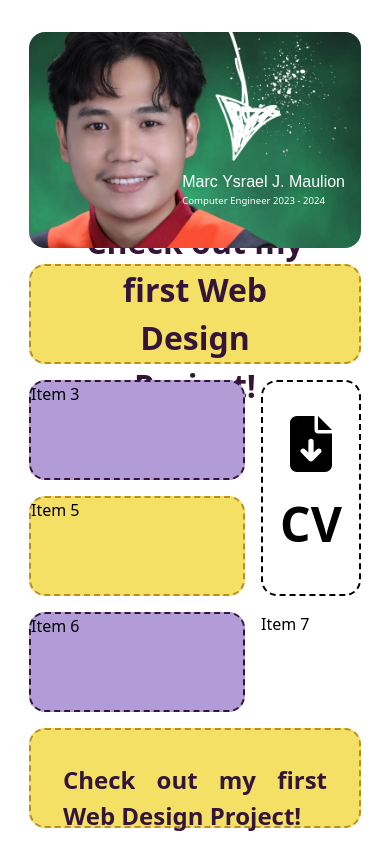
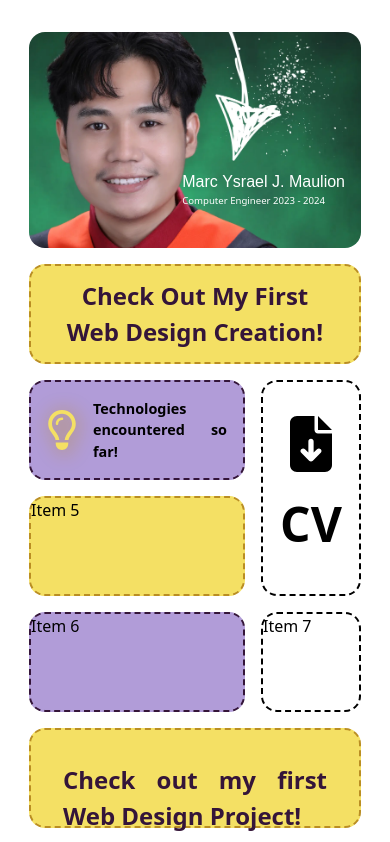
Before and after one commit to mrcysrl/Maulion-Portfolio, a React (Create React App) app: page / in a window 390 px wide. Shown: the top 842 px of the page. Built offline with nearby package versions, Linux system fonts and the light colour scheme; a web font is replaced by a local one.

Commit message:
responsive part 3

```diff
--- a/package.json
+++ b/package.json
@@ -3,7 +3,9 @@
   "version": "0.1.0",
   "private": true,
   "dependencies": {
+    "@fortawesome/fontawesome-svg-core": "^6.7.2",
     "@fortawesome/free-brands-svg-icons": "^6.7.2",
+    "@fortawesome/free-regular-svg-icons": "^6.7.2",
     "@fortawesome/free-solid-svg-icons": "^6.7.2",
     "@fortawesome/react-fontawesome": "^0.2.2",
     "@testing-library/jest-dom": "^5.17.0",
--- a/src/App.js
+++ b/src/App.js
@@ -2,10 +2,11 @@ import React, { useState, useEffect } from "react";
 import { library } from '@fortawesome/fontawesome-svg-core';
 import { FontAwesomeIcon } from '@fortawesome/react-fontawesome';
 import { faFacebook, faLinkedin } from '@fortawesome/free-brands-svg-icons';
-import { faEnvelope, faFile, faFileArrowDown} from '@fortawesome/free-solid-svg-icons';
+import { faEnvelope, faFile, faFileArrowDown } from '@fortawesome/free-solid-svg-icons';
+import { faLightbulb } from '@fortawesome/free-regular-svg-icons';
 import { ReactTyped as Typed } from "react-typed";
 
-library.add(faFacebook, faLinkedin, faEnvelope, faFile, faFileArrowDown);
+library.add(faFacebook, faLinkedin, faEnvelope, faFile, faFileArrowDown, faLightbulb);
 
 export default function App() {
   const [expandedItem, setExpandedItem] = useState(null);           // Expand Function
@@ -128,8 +129,8 @@ export default function App() {
 
                 <div className="scrollable__items sm:max-h-[675px] md:max-h-[791px] lg:max-h-[675px] xl:max-h-[591px] 2xl:max-h-[623px] overflow-y-auto overflow-x-hidden scrollbar-hide">
 
-                  <div className="scrollable__wrapper flex flex-col w-full sm:py-[5rem] xl:py-[3rem]">
-                  <div className="scroll__container grid sm:gap-[5rem] lg:gap-[10rem]">
+                  <div className="scrollable__wrapper flex flex-col w-full sm:py-[5rem]  xl:py-[3rem]">
+                  <div className="scroll__container grid sm:gap-[5rem] lg:gap-[10rem] mb-[3rem]">
 
                     {/* First Scroll */}
                     <div className="first__scroll w-full flex sm:flex-col xl:flex-row items-center justify-evenly sm:gap-[2rem] xl:gap-0 sm:mb-[5rem] md:mb-[10rem] lg:mb-0">
@@ -207,8 +208,8 @@ export default function App() {
             {expandedItem === "item2" ? (
               <div className="expandedContent">Expanded content for Item 2</div>
             ) : (
-              <div className="item2__title h-full flex justify-center items-center">
-                <h1 className="text-center font-bold text-[2rem] p-[3rem] text-[#341539]">Check out my first Web Design Project!</h1>
+              <div className="item2__title w-full h-full flex justify-center items-center">
+                <h1 className="text-center font-bold sm:text-[1.5rem] xl:text-[1.4rem] sm:p-[2rem] xl:p-[1rem] 2xl:text-[2rem] 2xl:p-[3rem] text-[#341539]">Check Out My First Web Design Creation!</h1>
               </div>
 
             )}
@@ -224,7 +225,10 @@ export default function App() {
             {expandedItem === "item3" ? (
               <div className="expandedContent">Expanded content for Item 3</div>
             ) : (
-              "Item 3"
+              <div className="item3__title flex sm:p-[1rem] md:p-[2rem] sm:flex-row xl:flex-col sm:gap-[1rem] md:gap-[2rem] xl:gap-[1rem] justify-center items-center w-full h-full">
+                <FontAwesomeIcon icon={faLightbulb} className="icon sm:text-[2.5rem] md:text-[3.5rem] 2xl:text-[4rem] text-[#f4e064] drop-shadow-[2px_2px_10px_#ba8e23]"/>
+                <h1 className="sm:text-justify xl:text-center font-bold sm:text-[.9rem] md:text-[1.5rem]">Technologies encountered so far!</h1>
+              </div>
             )}
           </div>
 
@@ -235,7 +239,7 @@ export default function App() {
           <a href={`${process.env.PUBLIC_URL}/Marc Ysrael J. Maulion (CV 2025).pdf`} download="Marc Ysrael J. Maulion (CV 2025).pdf" className="flex sm:flex-col md:flex-row justify-center items-center p-[2rem] sm:gap-[1rem] md:gap-[2rem] 2xl:gap-[1rem] w-full h-full">
           <h1 className="font-bold sm:hidden 2xl:block text-[1.3rem]">get my CV – let's make things happen!</h1>
           <h1 className="font-bold sm:block 2xl:hidden sm:order-1 md:order-none sm:text-[3rem] md:text-[4rem]">CV</h1>
-                <FontAwesomeIcon icon={faFileArrowDown} className="text-black text-[3.5rem]" />
+                <FontAwesomeIcon icon={faFileArrowDown} className="text-black text-[3.5rem]"/>
               </a>
           </div>
 
--- a/src/index.css
+++ b/src/index.css
@@ -45,12 +45,13 @@
 }
 
 .bento__wrapper > .bento__item:nth-child(6),
-.bento__wrapper > .bento__item:nth-child(3){
+.bento__wrapper > .bento__item:nth-child(3) {
   background: #b19cd8;
   border: dashed 2px #341539;
 }
 
-.bento__wrapper > .bento__item:nth-child(4){
+.bento__wrapper > .bento__item:nth-child(4),
+.bento__item:nth-child(7) {
   border: dashed 2px #000000;
 }
 
@@ -132,6 +133,24 @@
   transition: transform 0.3s ease;
 }
 
+.item3__title:hover .icon {
+  transform: scale(1.3);
+  transition: transform 0.3s ease;
+}
+
+.item3__title .icon {
+  transition: transform 0.3s ease;
+}
+
+.item3__title:hover h1 {
+  transform: scale(1.1);
+  transition: transform 0.3s ease;
+}
+
+.item3__title h1 {
+  transition: transform 0.3s ease;
+}
+
 
 .notification-bubble.visible {
   opacity: 1;
@@ -175,6 +194,15 @@
   .item2__title h1:hover {
     transform: none;
   }
+
+  .item3__title:hover .icon {
+    transform: none;
+  }
+
+  .item3__title:hover h1 {
+    transform: none;
+    transition: transform 0.3s ease;
+  }
 }
 
 .second__scroll p span{
```
Also changed, not shown: 1 other file (tests, documents, lock files or other folders).
